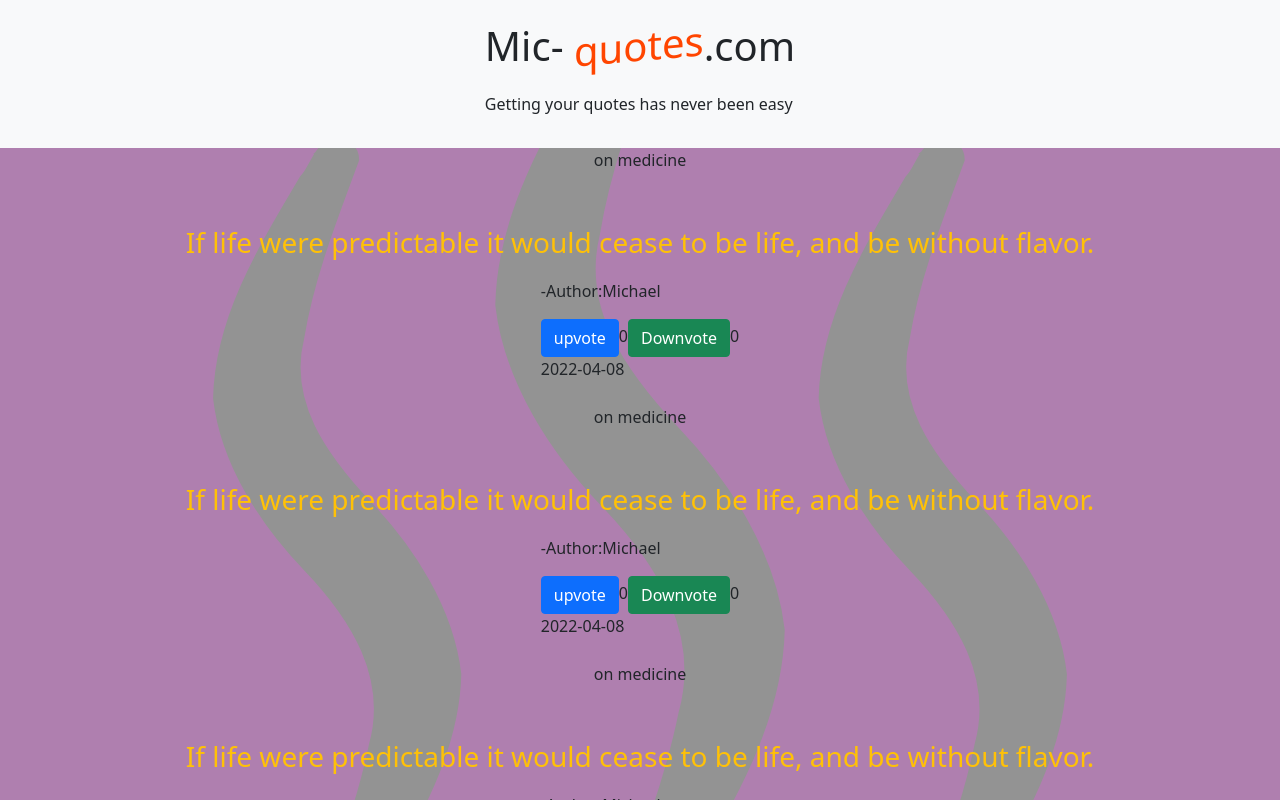
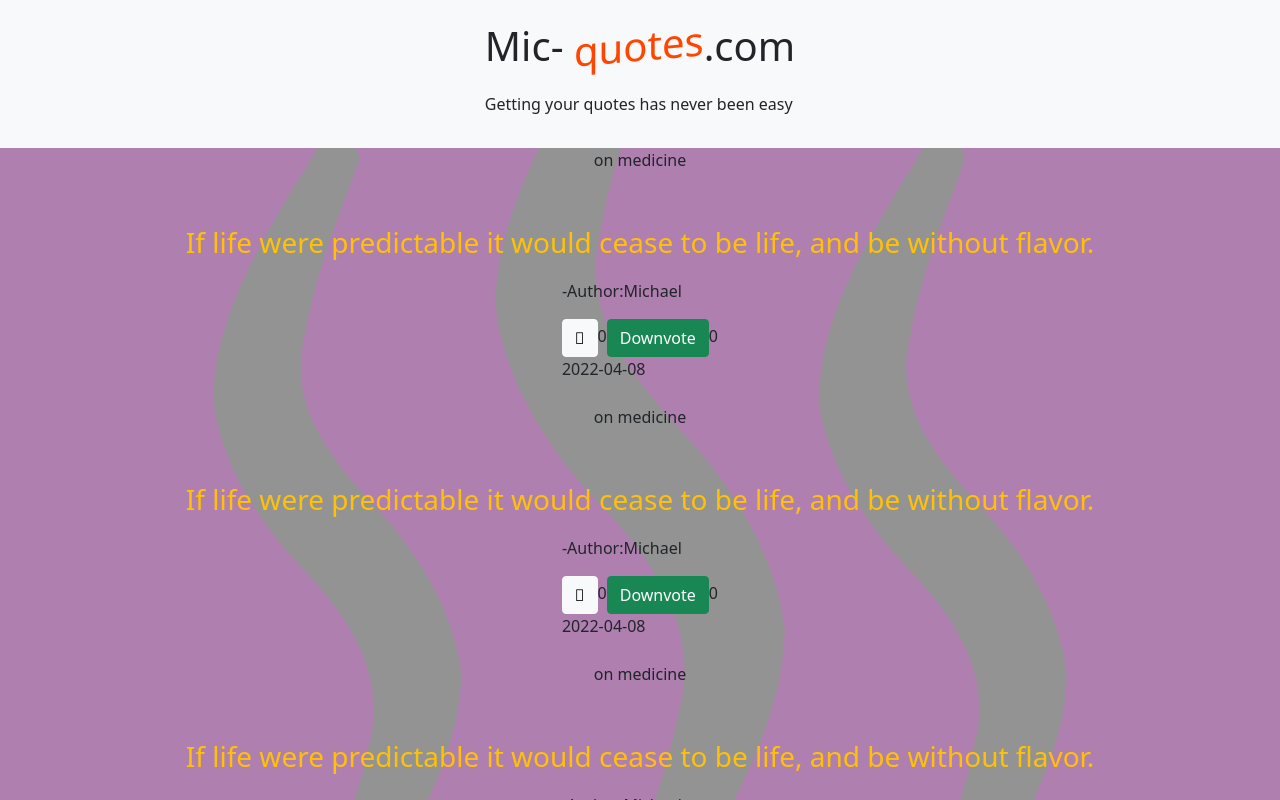
Before and after one commit to Michael-Ogaye/quotes, an Angular app: page / in a window 1280 px wide. Shown: the top 800 px of the page. Built offline with nearby package versions, Linux system fonts and the light colour scheme.

Commit message:
font-awesome installed

```diff
--- a/angular.json
+++ b/angular.json
@@ -28,7 +28,9 @@
             ],
             "styles": [
               "node_modules/bootstrap/dist/css/bootstrap.min.css",
-              "src/styles.css"
+              "src/styles.css",
+              "node_modules/font-awesome/css/font-awesome.min.css"
+
             ],
             "scripts": []
           },
--- a/package.json
+++ b/package.json
@@ -22,6 +22,7 @@
     "@ng-bootstrap/ng-bootstrap": "^12.0.2",
     "@popperjs/core": "^2.10.2",
     "bootstrap": "^5.1.3",
+    "font-awesome": "^4.7.0",
     "popper": "^1.0.1",
     "rxjs": "~7.5.0",
     "tslib": "^2.3.0",
--- a/src/app/app.component.html
+++ b/src/app/app.component.html
@@ -14,14 +14,14 @@
       <hr>
       <div class="bod d-flex justify-content-evenly" >
           <div class="imgr imaga">
-              <!-- <img src="../assets/images/left.svg" alt="left-quote"> -->
+              <img src="../assets/images/left.svg" alt="left-quote">
           </div >
           <div class="cont">
               <p class="fs-3 text-warning">{{i.content}}</p>
 
           </div>
           <div class="imgl imaga">
-              <!-- <img [src]="url1" > -->
+              <img [src]="url1" >
           </div>
 
 
@@ -30,7 +30,7 @@
       <div class="bot">
           <p>-Author:{{i.author}}</p>
           <div class="bts">
-              <button class="btn btn-primary ">upvote</button>
+              <button class="btn btn-light "><i class="fa-solid fa-thumbs-up"></i></button>
               <span>{{i.upVote}}</span>
               <button class="btn btn-success">Downvote</button>
               <span>{{i.downVote}}</span>
--- a/src/styles.css
+++ b/src/styles.css
@@ -1,5 +1,6 @@
 /* You can add global styles to this file, and also import other style files */
 @import "~bootstrap/dist/css/bootstrap.css";
+@import "~font-awesome/css/font-awesome.min.css";
 
 body{
     background-image: url('src/assets/images/hot.svg');
```
Also changed, not shown: 1 other file (tests, documents, lock files or other folders).
